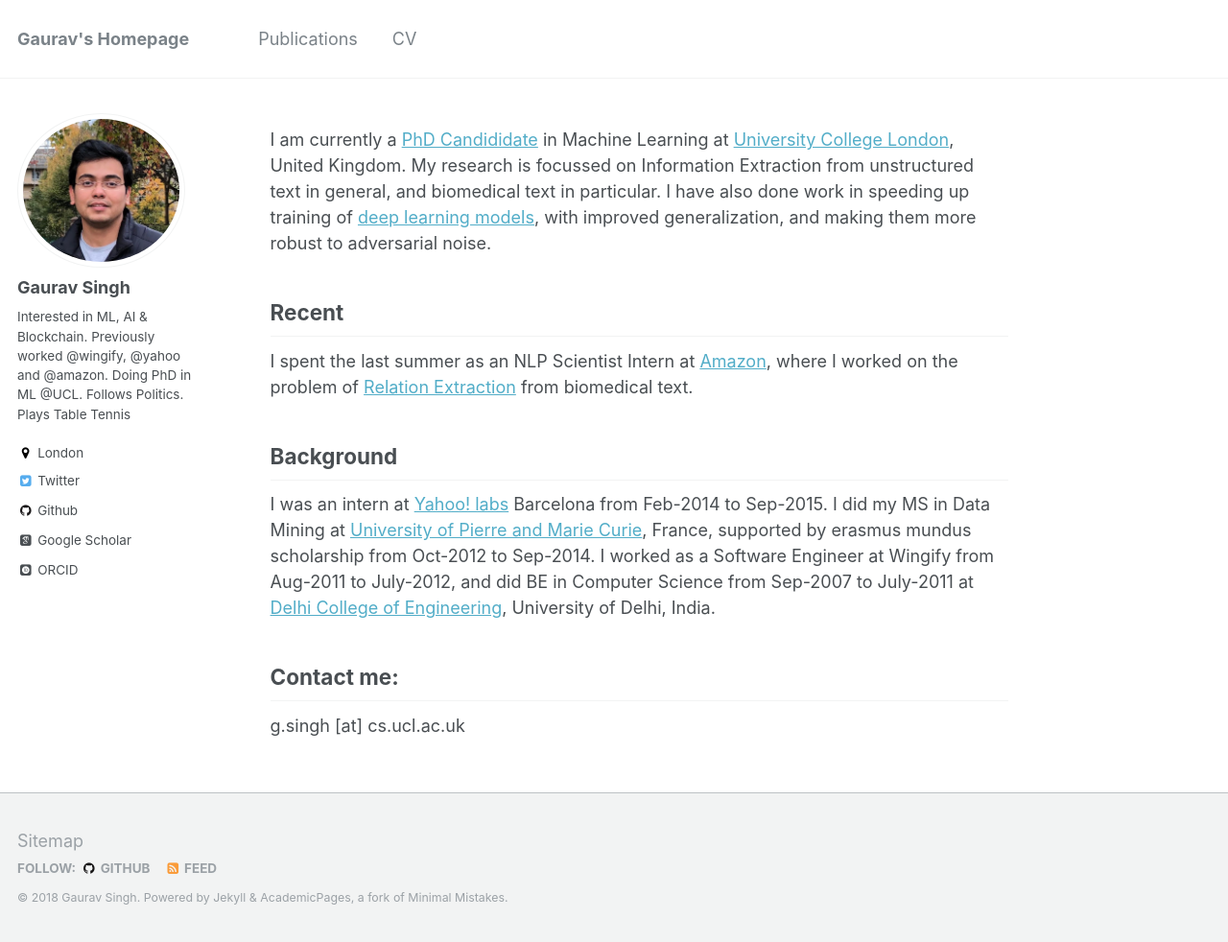
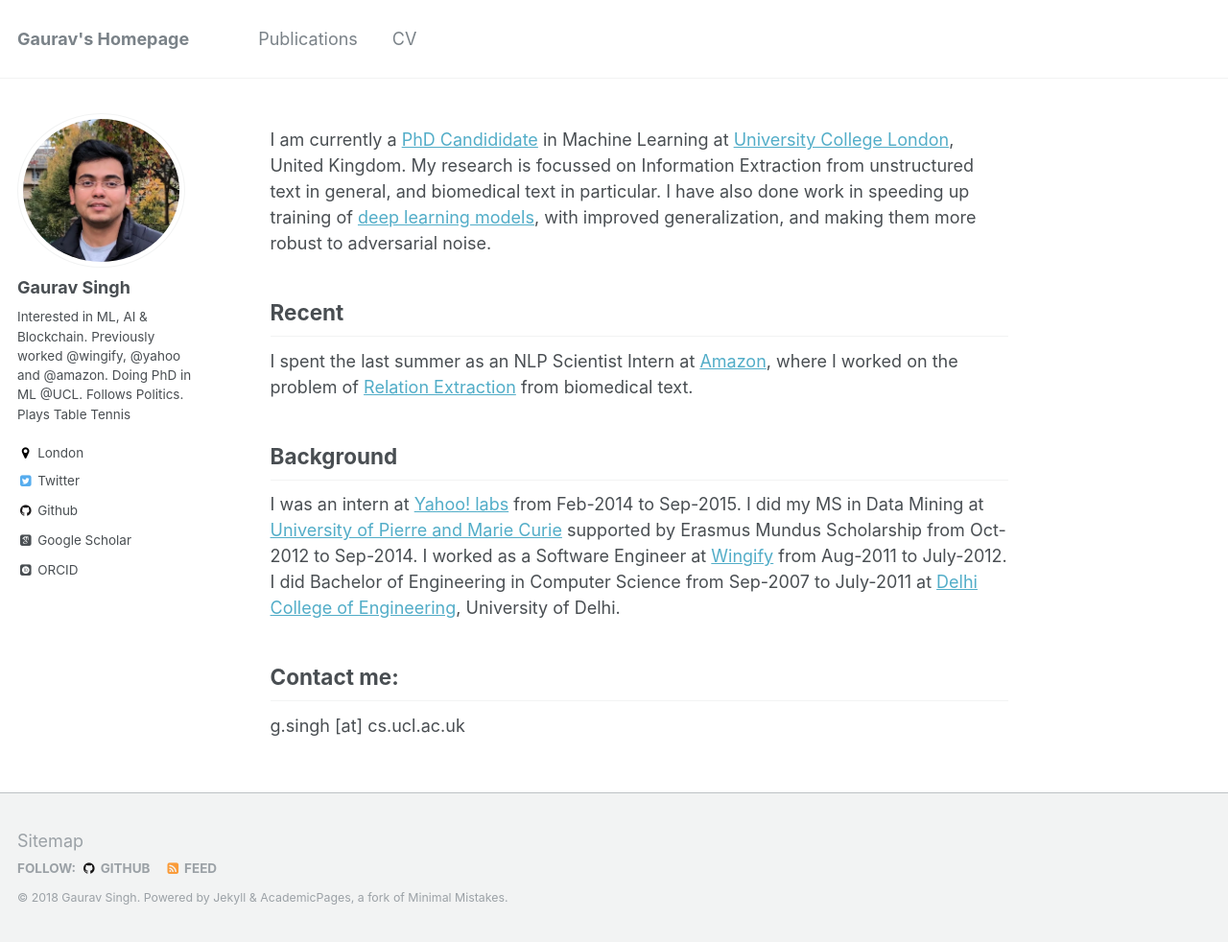
Before and after one commit to gauravsc/gauravsc.github.io, a Jekyll site: the page built from _pages/about.md, in a window 1280 px wide and 982 px high. Shown: the whole window at 96% size. Built offline with Jekyll 4.4.1, drawn with Linux system fonts in a browser that asks for light colours; some web fonts are replaced.

Commit message:
small fix in anchor tag

```diff
--- a/_pages/about.md
+++ b/_pages/about.md
@@ -16,9 +16,8 @@ I spent the last summer as an NLP Scientist Intern at <a href ="https://www.amaz
 
 Background
 ------
-I was an intern at <a href ="https://research.yahoo.com/">Yahoo! labs</a> Barcelona from Feb-2014 to Sep-2015. I did my MS in Data Mining at <a href = "http://www.upmc.fr/en/">University of Pierre and Marie Curie</a>, France, supported by erasmus mundus scholarship from Oct-2012 to Sep-2014. I worked as a Software Engineer at Wingify from Aug-2011 to July-2012, and did BE in Computer Science from Sep-2007 to July-2011 at <a href="http://dtu.ac.in/">Delhi College of Engineering</a>, University of Delhi, India.
+I was an intern at <a href ="https://research.yahoo.com/">Yahoo! labs</a> from Feb-2014 to Sep-2015. I did my MS in Data Mining at <a href = "http://www.upmc.fr/en/">University of Pierre and Marie Curie</a> supported by Erasmus Mundus Scholarship from Oct-2012 to Sep-2014. I worked as a Software Engineer at <a href="http://wingify.com/">Wingify</a> from Aug-2011 to July-2012. I did Bachelor of Engineering in Computer Science from Sep-2007 to July-2011 at <a href="http://dtu.ac.in/">Delhi College of Engineering</a>, University of Delhi.
 
-<!-- This was followed by working as a Software Developer at Visualwebsiteoptimizer.com for a year.  -->
 
 
 Contact me:
```
